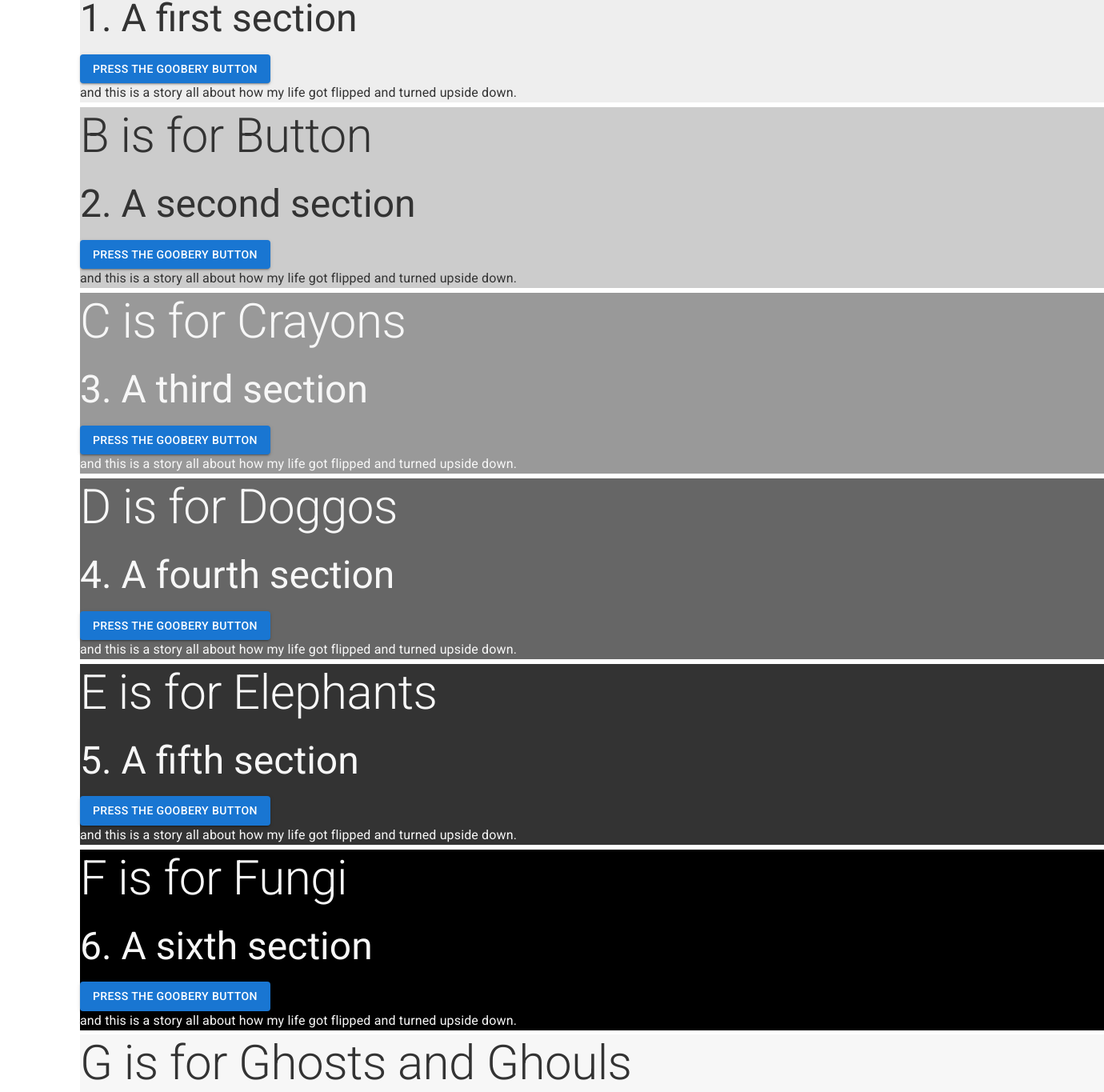
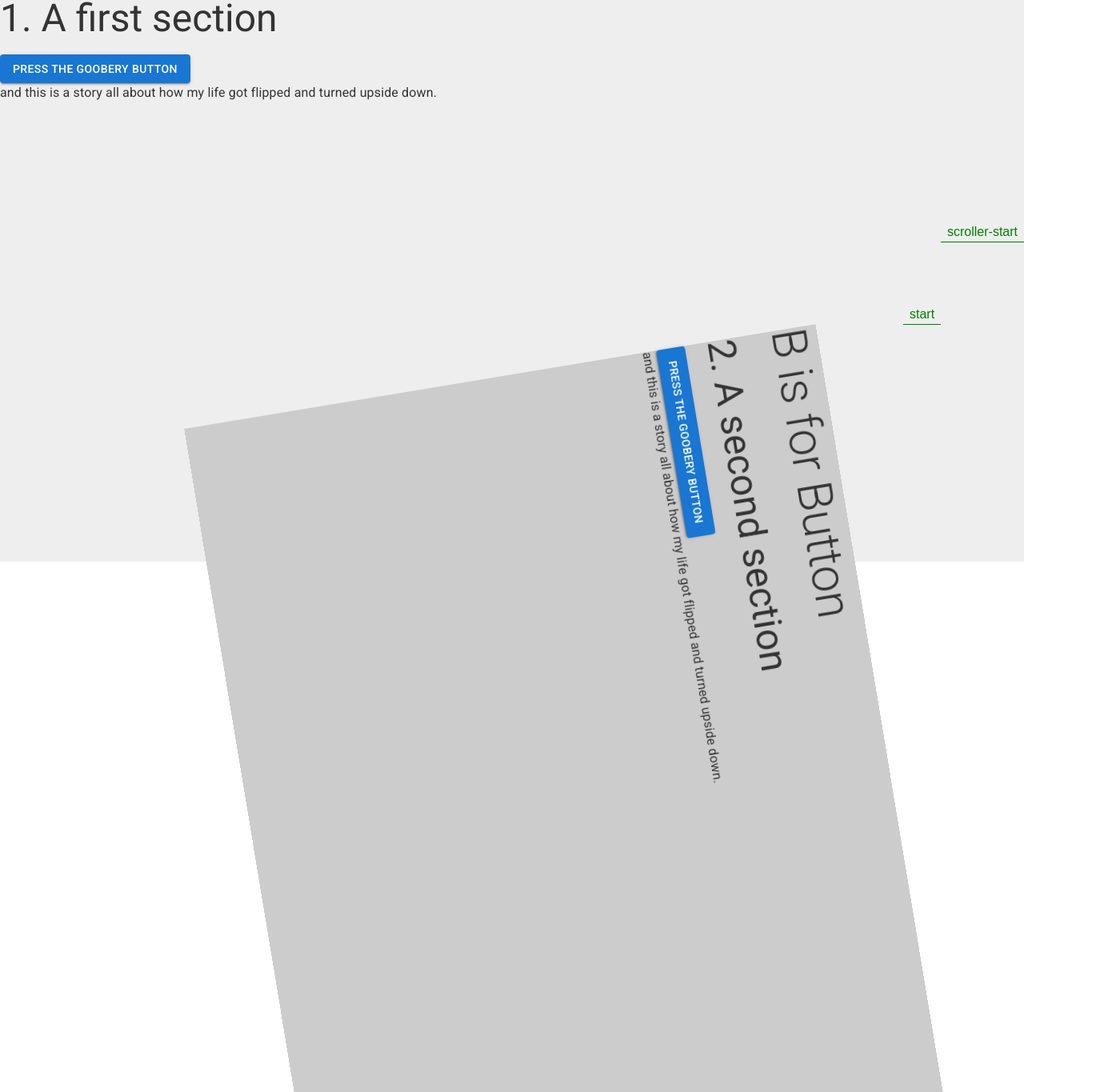
Before and after one commit to haddeeann/thehappycloud, a React (Create React App) app: page / in a window 1280 px wide. Shown: the part 98-1463 px from the top of the page at 80% size, 1380 px wide, since content can reach past the window. Built offline with nearby package versions, Linux system fonts and the light colour scheme.

Commit message:
figured out how to add scroll trigger in green sock

```diff
--- a/src/views/Home/Home.module.css
+++ b/src/views/Home/Home.module.css
@@ -1,4 +1,15 @@
 
+body {
+    overflow-x: hidden;
+    overflow-y: scroll;
+}
+
+.section {
+	width: 100%;
+    height: 100vh;
+    position: relative;
+    box-sizing: border-box;
+}
 
 .grayOne {
     background-color: var(--gray-scale-one);
--- a/src/views/Home/index.tsx
+++ b/src/views/Home/index.tsx
@@ -3,17 +3,28 @@ import { Button, Typography } from '@mui/material';
 import styles from './Home.module.css';
 import { gsap } from 'gsap';
 
+import { ScrollTrigger } from "gsap/ScrollTrigger";
+
+gsap.registerPlugin(ScrollTrigger);
+
 const Home = () => {
     const el = useRef();
-    const q = gsap.utils.selector(el);
     useEffect(() => {
-        gsap.to(q('.section'), {
-            x: 100
-        });
+        gsap.to(el.current, {
+            scrollTrigger: {
+                trigger: el.current,
+                start: 'top center',
+                toggleActions: 'restart pause reverse pause',
+                markers: true,
+            },
+            x: 400,
+            rotation: 360,
+            duration: 3,
+        })
     });
     return (
-        <main ref={el}>
-            <section className={`${styles.section} ${styles.grayOne} section`}>
+        <main>
+            <section className={`${styles.section} ${styles.grayOne} panel`}>
                 <Typography variant='h2' component='div' gutterBottom>
                     A is for Apple
                 </Typography>
@@ -27,7 +38,7 @@ const Home = () => {
                     and this is a story all about how <span> my life got flipped and turned upside down.</span>
                 </Typography>
             </section>
-            <section className={`${styles.section} ${styles.grayTwo} section`}>
+            <section className={`${styles.section} ${styles.grayTwo} panel`} ref={el}>
                 <Typography variant='h2' component='div' gutterBottom>
                     B is for Button
                 </Typography>
@@ -41,7 +52,7 @@ const Home = () => {
                     and this is a story all about how <span> my life got flipped and turned upside down.</span>
                 </Typography>
             </section>
-            <section className={`${styles.section} ${styles.grayThree} section`}>
+            <section className={`${styles.section} ${styles.grayThree} panel`}>
                 <Typography variant='h2' component='div' gutterBottom>
                     C is for Crayons
                 </Typography>
@@ -55,7 +66,7 @@ const Home = () => {
                     and this is a story all about how <span> my life got flipped and turned upside down.</span>
                 </Typography>
             </section>
-            <section  className={`${styles.section} ${styles.grayFour} section`}>
+            <section  className={`${styles.section} ${styles.grayFour} panel`}>
                 <Typography variant='h2' component='div' gutterBottom>
                     D is for Doggos
                 </Typography>
@@ -69,7 +80,7 @@ const Home = () => {
                     and this is a story all about how <span> my life got flipped and turned upside down.</span>
                 </Typography>
             </section>
-            <section className={`${styles.section} ${styles.grayFive} section`}>
+            <section className={`${styles.section} ${styles.grayFive} panel`}>
                 <Typography variant='h2' component='div' gutterBottom>
                     E is for Elephants
                 </Typography>
@@ -83,7 +94,7 @@ const Home = () => {
                     and this is a story all about how <span> my life got flipped and turned upside down.</span>
                 </Typography>
             </section>
-            <section className={`${styles.section} ${styles.graySix} section`}>
+            <section className={`${styles.section} ${styles.graySix} panel`}>
                 <Typography variant='h2' component='div' gutterBottom>
                     F is for Fungi
                 </Typography>
@@ -97,7 +108,7 @@ const Home = () => {
                     and this is a story all about how <span> my life got flipped and turned upside down.</span>
                 </Typography>
             </section>
-            <section className={`${styles.section} ${styles.graySeven} section`}>
+            <section className={`${styles.section} ${styles.graySeven} panel`}>
                 <Typography variant='h2' component='div' gutterBottom>
                     G is for Ghosts and Ghouls
                 </Typography>
```
